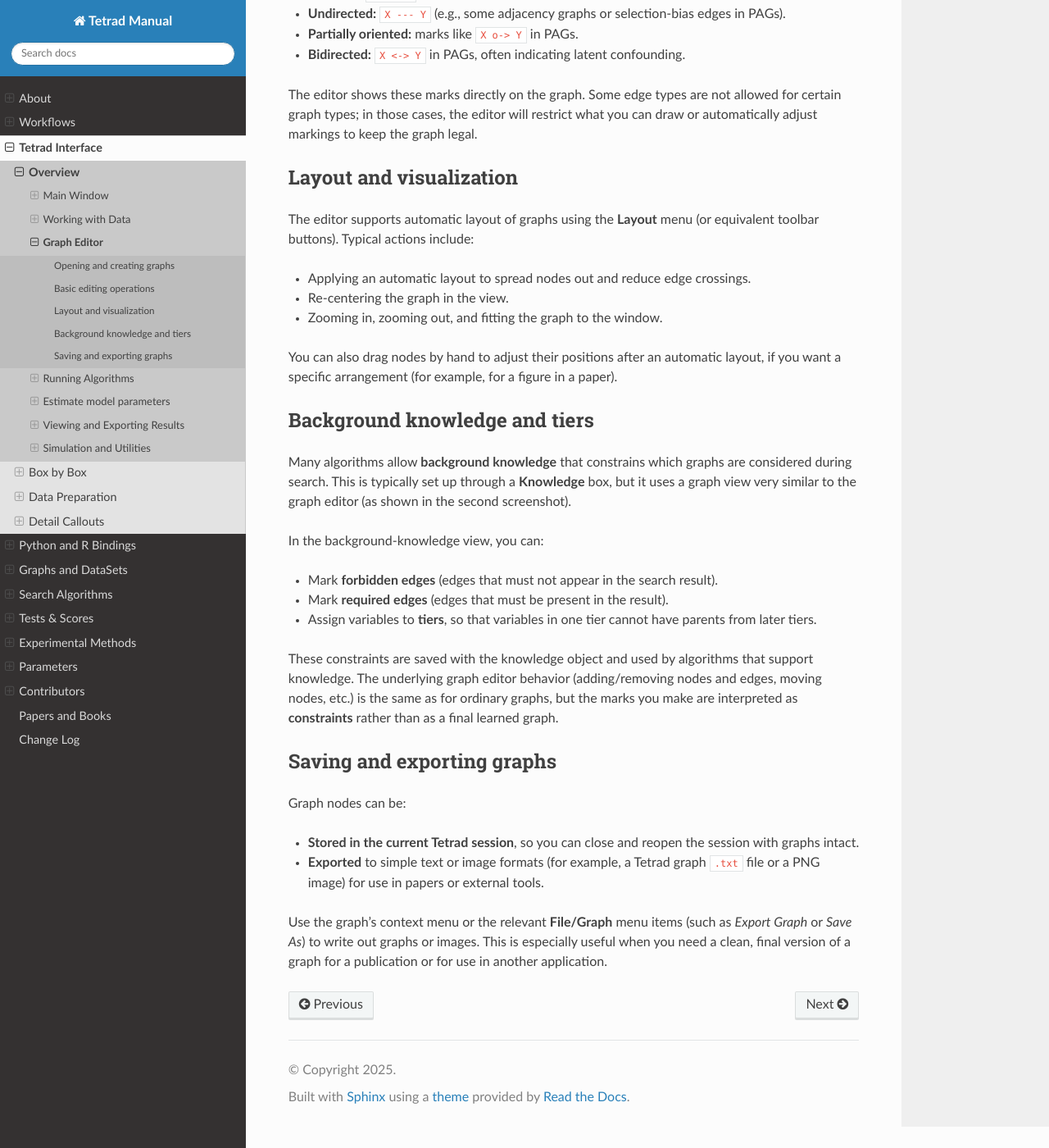
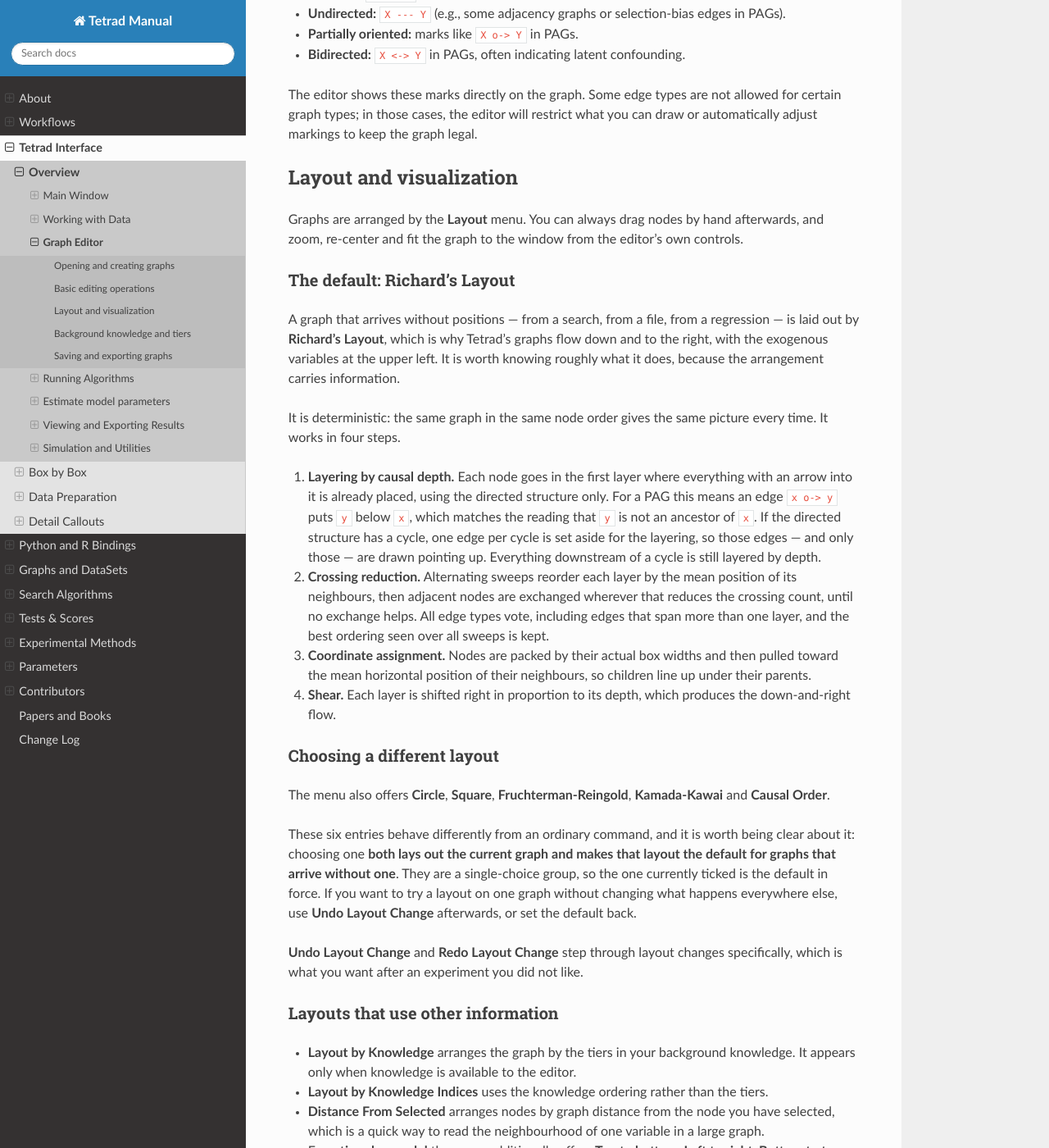
Before and after one commit to cmu-phil/tetrad-manual-rtd, a Sphinx documentation site: the page built from docs/tetrad-interface/overview/graph-editor.md, in a window 1280 px wide and 1400 px high, scrolled down 2436 px. Shown: the whole window at 82% size. Built offline with Sphinx 7.4.7 and the Read the Docs theme 3.1.0, drawn with Linux system fonts in a browser that asks for light colours; some of the changed text lies outside the part shown.

Commit message:
Rewrite **Graph Editor** layout and visualization section
Replace the brief layout summary with a detailed explanation of how
Tetrad arranges graphs, covering Richard's Layout, the layout chooser,
knowledge-based and time-lag layouts, layout synchronization across
boxes, and curved edge routing.

- Expand `docs/tetrad-interface/overview/graph-editor.md` to document
  Richard's Layout algorithm (layering, crossing reduction, coordinate
  assignment, shear), the six alternative layouts and their sticky
  default behavior, undo/redo for layout changes, copy/paste and
  inherit layout features, and the curved-edge rendering threshold.

```diff
--- a/docs/tetrad-interface/overview/graph-editor.md
+++ b/docs/tetrad-interface/overview/graph-editor.md
@@ -45,13 +45,81 @@ The editor shows these marks directly on the graph. Some edge types are not allo
 
 ## Layout and visualization
 
-The editor supports automatic layout of graphs using the **Layout** menu (or equivalent toolbar buttons). Typical actions include:
+Graphs are arranged by the **Layout** menu. You can always drag nodes by hand afterwards, and
+zoom, re-center and fit the graph to the window from the editor's own controls.
 
-- Applying an automatic layout to spread nodes out and reduce edge crossings.
-- Re-centering the graph in the view.
-- Zooming in, zooming out, and fitting the graph to the window.
+### The default: Richard's Layout
 
-You can also drag nodes by hand to adjust their positions after an automatic layout, if you want a specific arrangement (for example, for a figure in a paper).
+A graph that arrives without positions — from a search, from a file, from a regression — is laid
+out by **Richard's Layout**, which is why Tetrad's graphs flow down and to the right, with the
+exogenous variables at the upper left. It is worth knowing roughly what it does, because the
+arrangement carries information.
+
+It is deterministic: the same graph in the same node order gives the same picture every time. It
+works in four steps.
+
+1. **Layering by causal depth.** Each node goes in the first layer where everything with an arrow
+   into it is already placed, using the directed structure only. For a PAG this means an edge
+   `x o-> y` puts `y` below `x`, which matches the reading that `y` is not an ancestor of `x`. If
+   the directed structure has a cycle, one edge per cycle is set aside for the layering, so those
+   edges — and only those — are drawn pointing up. Everything downstream of a cycle is still
+   layered by depth.
+2. **Crossing reduction.** Alternating sweeps reorder each layer by the mean position of its
+   neighbours, then adjacent nodes are exchanged wherever that reduces the crossing count, until no
+   exchange helps. All edge types vote, including edges that span more than one layer, and the best
+   ordering seen over all sweeps is kept.
+3. **Coordinate assignment.** Nodes are packed by their actual box widths and then pulled toward
+   the mean horizontal position of their neighbours, so children line up under their parents.
+4. **Shear.** Each layer is shifted right in proportion to its depth, which produces the
+   down-and-right flow.
+
+### Choosing a different layout
+
+The menu also offers **Circle**, **Square**, **Fruchterman-Reingold**, **Kamada-Kawai** and
+**Causal Order**.
+
+These six entries behave differently from an ordinary command, and it is worth being clear about
+it: choosing one **both lays out the current graph and makes that layout the default for graphs
+that arrive without one**. They are a single-choice group, so the one currently ticked is the
+default in force. If you want to try a layout on one graph without changing what happens
+everywhere else, use **Undo Layout Change** afterwards, or set the default back.
+
+**Undo Layout Change** and **Redo Layout Change** step through layout changes specifically, which
+is what you want after an experiment you did not like.
+
+### Layouts that use other information
+
+- **Layout by Knowledge** arranges the graph by the tiers in your background knowledge. It appears
+  only when knowledge is available to the editor.
+- **Layout by Knowledge Indices** uses the knowledge ordering rather than the tiers.
+- **Distance From Selected** arranges nodes by graph distance from the node you have selected,
+  which is a quick way to read the neighbourhood of one variable in a large graph.
+- For a **time-lag model** the menu additionally offers **Top to bottom**, **Left to right**,
+  **Bottom to top**, **Right to left** and **Copy lag 0**, which lays out the lagged slices to
+  match the contemporaneous one. These appear only for time-lag graphs.
+
+### Keeping layouts consistent across boxes
+
+Comparing two graphs is much easier when the same variable sits in the same place in both. Two
+features support that.
+
+**Copy Layout** and **Paste Layout** move an arrangement from one graph to another by variable
+name.
+
+**Inherit Layout From** ties this graph's layout to another box's, and keeps it tied. The rule is
+worth understanding, because it is designed not to throw away your own adjustments: a node you have
+moved since the last synchronization — dragged, laid out, pasted, or put back by an undo — keeps
+its own position, and every other node the reference also has takes the reference's position. A
+graph with no record yet takes the whole layout of its reference. A node the reference does not
+have, or has not positioned, keeps where it is. **Reset to Inherited Layout** discards the local
+changes and takes the reference's layout wholesale.
+
+### Curved edges
+
+Edges are drawn as curves, routed around intervening nodes, which is why moving one node can
+change the shape of edges that are not attached to it. Above 600 edges the routing is switched off
+and every edge is drawn straight, since at that density the curves cost more in render time than
+they repay in legibility.
 
 ## Background knowledge and tiers
 
```
